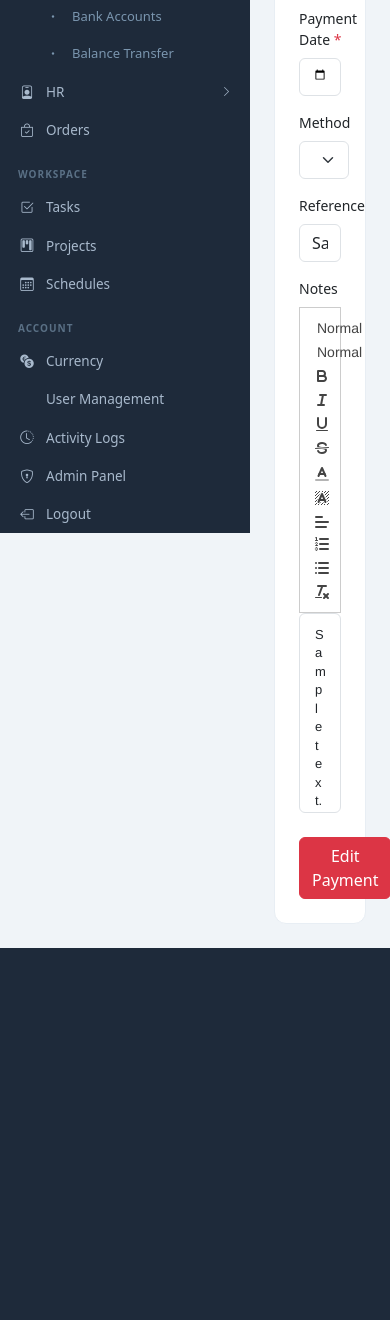
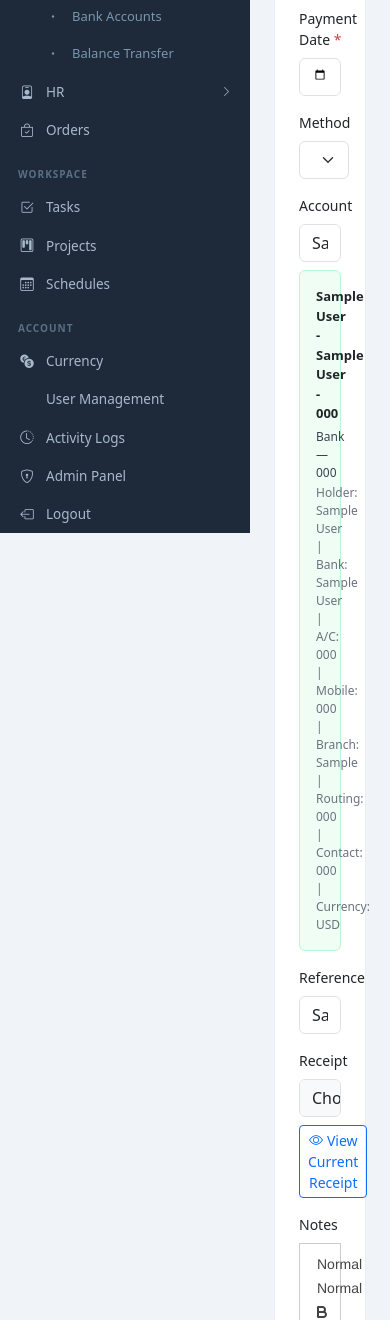
Before and after one commit to Ahad-Muhib/danpite_crm, a Django app: page /accounts/payments/1/edit/ in a window 390 px wide; the page is wider, and only the part inside the window is pictured. Shown: the part 470-1790 px from the top of that part. Before the commit the page ends 1418 px from the top of that part, so only its background shows below. Run offline with Django 5.2, Linux system fonts and the light colour scheme; a user stored in the database is signed in; data comes from the database, SQL or seed files in the repository; tables that the repository leaves empty hold one stand-in row (values such as "Sample post"); grey boxes marked "Sample" are stand-in pictures; some libraries are stand-ins or nearby versions.

Commit message:
maybe done?2

```diff
--- a/accounts/forms.py
+++ b/accounts/forms.py
@@ -41,7 +41,7 @@ class InvoiceForm(forms.ModelForm):
             max_digits=12, decimal_places=2, required=False, initial=0,
             widget=forms.NumberInput(attrs={
                 'class': 'form-control', 'id': 'id_amount_paid',
-                'min': '0', 'step': '0.01', 'style': 'text-align:right',
+                'min': '0', 'step': '0.01',
             }),
             label='Amount Paid',
         )
@@ -105,15 +105,16 @@ class PaymentForm(forms.ModelForm):
 
     class Meta:
         model = Payment
-        fields = ['invoice', 'account', 'amount', 'payment_date', 'method', 'reference', 'notes']
+        fields = ['invoice', 'account', 'amount', 'payment_date', 'method', 'reference', 'notes', 'receipt']
         widgets = {
             'invoice': forms.HiddenInput(attrs={'id': 'id_invoice'}),
             'account': forms.HiddenInput(attrs={'id': 'id_account'}),
-            'amount': forms.NumberInput(attrs={'class': 'form-control', 'min': '0', 'step': '0.01', 'style': 'text-align:right'}),
+            'amount': forms.NumberInput(attrs={'class': 'form-control', 'min': '0', 'step': '0.01'}),
             'payment_date': forms.DateInput(attrs={'class': 'form-control', 'type': 'date'}),
             'method': forms.Select(attrs={'class': 'form-select', 'id': 'id_method'}),
             'reference': forms.TextInput(attrs={'class': 'form-control', 'placeholder': 'Transaction ID / Ref'}),
             'notes': forms.HiddenInput(attrs={'id': 'id_notes'}),
+            'receipt': forms.FileInput(attrs={'class': 'form-control'}),
         }
 
     def __init__(self, *args, **kwargs):
@@ -122,6 +123,23 @@ class PaymentForm(forms.ModelForm):
         if instance and instance.client:
             self.fields['client_name'].initial = instance.client.name
         self.fields['payment_date'].initial = date.today()
+        cats = AccountCategory.objects.filter(is_active=True).values_list('name', flat=True)
+        method_choices = [('', '-- Select Method --')] + [(c.lower(), c) for c in cats]
+        self.fields['method'] = forms.CharField(
+            widget=forms.Select(choices=method_choices, attrs={'class': 'form-select', 'id': 'id_method'}),
+            required=False,
+        )
+        if instance and instance.method:
+            existing = instance.method.lower()
+            if existing not in [c[0] for c in method_choices]:
+                method_choices.append((existing, instance.method))
+                self.fields['method'].widget.choices = method_choices
+            self.fields['method'].initial = existing
+
+    def _get_validation_exclusions(self):
+        exclude = super()._get_validation_exclusions()
+        exclude.add('method')
+        return exclude
 
 
 class ExpenseForm(forms.ModelForm):
@@ -131,7 +149,7 @@ class ExpenseForm(forms.ModelForm):
         widgets = {
             'title': forms.TextInput(attrs={'class': 'form-control', 'placeholder': 'Expense title...'}),
             'category': forms.Select(attrs={'class': 'form-select'}),
-            'amount': forms.NumberInput(attrs={'class': 'form-control', 'min': '0', 'step': '0.01', 'style': 'text-align:right'}),
+            'amount': forms.NumberInput(attrs={'class': 'form-control', 'min': '0', 'step': '0.01'}),
             'expense_date': forms.DateInput(attrs={'class': 'form-control', 'type': 'date'}),
             'bank_account': forms.HiddenInput(attrs={'id': 'id_bank_account'}),
             'description': forms.HiddenInput(attrs={'id': 'id_description'}),
@@ -212,7 +230,7 @@ class TransferForm(forms.ModelForm):
         widgets = {
             'from_account': forms.HiddenInput(attrs={'id': 'id_from_account'}),
             'to_account': forms.HiddenInput(attrs={'id': 'id_to_account'}),
-            'amount': forms.NumberInput(attrs={'class': 'form-control', 'min': '0', 'step': '0.01', 'style': 'text-align:right'}),
+            'amount': forms.NumberInput(attrs={'class': 'form-control', 'min': '0', 'step': '0.01'}),
             'transfer_date': forms.DateInput(attrs={'class': 'form-control', 'type': 'date'}),
             'reference': forms.TextInput(attrs={'class': 'form-control', 'placeholder': 'Transaction ID / Ref'}),
             'description': forms.Textarea(attrs={'class': 'form-control', 'rows': 3, 'placeholder': 'Optional notes...'}),
--- a/accounts/models.py
+++ b/accounts/models.py
@@ -213,6 +213,7 @@ class Payment(models.Model):
     method = models.CharField(max_length=20, choices=METHOD, default='cash')
     reference = models.CharField(max_length=100, blank=True)
     notes = models.TextField(blank=True)
+    receipt = models.FileField(upload_to='receipts/', null=True, blank=True)
     created_by = models.ForeignKey(User, null=True, blank=True, on_delete=models.SET_NULL, related_name='+')
     created_at = models.DateTimeField(auto_now_add=True)
     updated_by = models.ForeignKey(User, null=True, blank=True, on_delete=models.SET_NULL, related_name='+')
--- a/accounts/views.py
+++ b/accounts/views.py
@@ -416,7 +416,7 @@ def payment_create(request):
             pass
     if client_name and not request.method == 'POST':
         initial['client_name'] = client_name
-    form = PaymentForm(request.POST or None, initial=initial or None)
+    form = PaymentForm(request.POST or None, request.FILES or None, initial=initial or None)
     accounts = BankAccount.objects.filter(is_active=True).order_by('account_category__account_type', 'account_name')
     invoices = Invoice.objects.all().order_by('-created_at')[:100]
     clients = Client.objects.all().order_by('name')
@@ -448,7 +448,7 @@ def payment_detail(request, pk):
 @login_required
 def payment_edit(request, pk):
     obj = get_object_or_404(Payment, pk=pk)
-    form = PaymentForm(request.POST or None, instance=obj)
+    form = PaymentForm(request.POST or None, request.FILES or None, instance=obj)
     if form.is_valid():
         obj = form.save(commit=False)
         obj.updated_by = request.user
--- a/templates/accounts/bank_account_detail.html
+++ b/templates/accounts/bank_account_detail.html
@@ -161,7 +161,7 @@
       <tbody>
         {% for p in account.payments.all %}
         <tr>
-          <td>{{ p.payment_date }}</td>
+          <td style="white-space:nowrap;">{{ p.created_at|date:"d M Y H:i" }}</td>
           <td><span class="badge bg-success">Payment</span></td>
           <td>{{ p.reference|default:"" }} {% if p.invoice %}({{ p.invoice.code }}){% endif %}</td>
           <td class="fw-medium text-success">+{{ p.amount }}</td>
@@ -169,7 +169,7 @@
         {% endfor %}
         {% for e in account.expenses.all %}
         <tr>
-          <td>{{ e.expense_date }}</td>
+          <td style="white-space:nowrap;">{{ e.created_at|date:"d M Y H:i" }}</td>
           <td><span class="badge bg-danger">Expense</span></td>
           <td>{{ e.title }}</td>
           <td class="fw-medium text-danger">-{{ e.amount }}</td>
--- a/templates/accounts/payment_detail.html
+++ b/templates/accounts/payment_detail.html
@@ -41,6 +41,10 @@
         <label class="form-label fw-medium text-muted">Reference</label>
         <div>{{ payment.reference|default:"—" }}</div>
       </div>
+      <div class="col-md-6">
+        <label class="form-label fw-medium text-muted">Receipt</label>
+        <div>{% if payment.receipt %}<a href="{{ payment.receipt.url }}" target="_blank" class="btn btn-sm btn-outline-primary"><i class="bi bi-eye me-1"></i>View Receipt</a>{% else %}—{% endif %}</div>
+      </div>
       <div class="col-12">
         <label class="form-label fw-medium text-muted">Notes</label>
         <div>{{ payment.notes|default:"—" }}</div>
--- a/templates/accounts/payment_form.html
+++ b/templates/accounts/payment_form.html
@@ -15,7 +15,20 @@
 <div class="crm-card">
   <div class="crm-card-header"><span class="crm-card-title">Payment Details</span></div>
   <div class="p-4">
-    <form method="post" id="payment-form">
+    {% if form.errors %}
+    <div class="alert alert-danger alert-dismissible fade show" role="alert">
+      <strong><i class="bi bi-exclamation-triangle me-1"></i>Please fix the following:</strong>
+      <ul class="mb-0 mt-1">
+        {% for field, errors in form.errors.items %}
+        {% for error in errors %}
+        <li>{% if field != '__all__' %}<strong>{{ field|title }}:</strong> {% endif %}{{ error }}</li>
+        {% endfor %}
+        {% endfor %}
+      </ul>
+      <button type="button" class="btn-close" data-bs-dismiss="alert"></button>
+    </div>
+    {% endif %}
+    <form method="post" id="payment-form" enctype="multipart/form-data">
       {% csrf_token %}
       <div class="row g-3">
         <!-- Invoice -->
@@ -51,13 +64,21 @@
           <input type="text" id="account-search" class="form-control" placeholder="Type account name or number..." autocomplete="off" value="{% if form.instance.account %}{{ form.instance.account.display_name }}{% endif %}">
           {{ form.account }}
           <div id="acct-dropdown" class="acct-dropdown" style="display:none;"></div>
-          <div id="account-info" class="mt-2 p-2 rounded" style="background:#f0fdf4;border:1px solid #bbf7d0;display:none;">
+          <div id="account-info" class="mt-2 p-3 rounded" style="background:#f0fdf4;border:1px solid #bbf7d0;display:none;">
             <div style="font-size:13px;font-weight:600;" id="acct-info-name"></div>
-            <div style="font-size:12px;color:#6b7280;" id="acct-info-detail"></div>
+            <div style="font-size:12px;color:#374151;margin-top:4px;" id="acct-info-detail"></div>
+            <div style="font-size:12px;color:#6b7280;margin-top:2px;" id="acct-info-extra"></div>
           </div>
         </div>
         <!-- Reference -->
         <div class="col-md-6"><label class="form-label fw-medium">Reference</label>{{ form.reference }}</div>
+        <!-- Receipt -->
+        <div class="col-md-6"><label class="form-label fw-medium">Receipt</label>
+          {{ form.receipt }}
+          {% if form.instance.pk and form.instance.receipt %}
+          <div class="mt-2"><a href="{{ form.instance.receipt.url }}" target="_blank" class="btn btn-sm btn-outline-primary"><i class="bi bi-eye me-1"></i>View Current Receipt</a></div>
+          {% endif %}
+        </div>
         <!-- Notes (Quill) -->
         <div class="col-12"><label class="form-label fw-medium">Notes</label><div id="quill-editor" style="height:200px;background:#fff;border:1px solid #dee2e6;border-radius:6px;"></div>{{ form.notes }}</div>
       </div>
@@ -73,7 +94,7 @@
 const accounts = [
   {% for a in accounts %}
   {% with cat=a.account_category %}
-  {pk: {{ a.pk }}, display: "{{ a.display_name|escapejs }}", category: "{{ cat.name|escapejs }}", method: "{{ cat.name|lower|escapejs }}", number: "{% firstof a.account_number a.mobile_number ''|escapejs %}", category_type: "{{ cat.account_type|escapejs }}"},
+  {pk: {{ a.pk }}, display: "{{ a.display_name|escapejs }}", category: "{{ cat.name|escapejs }}", method: "{{ cat.name|lower|escapejs }}", number: "{% firstof a.account_number a.mobile_number ''|escapejs %}", category_type: "{{ cat.account_type|escapejs }}", holder: "{{ a.holder_name|escapejs }}", bank: "{{ a.bank_name|escapejs }}", acct_num: "{{ a.account_number|escapejs }}", mobile: "{{ a.mobile_number|escapejs }}", branch: "{{ a.branch|escapejs }}", routing: "{{ a.routing_number|escapejs }}", contact: "{{ a.contact_number|escapejs }}", currency: "{{ a.currency|escapejs }}"},
   {% endwith %}
   {% endfor %}
 ];
@@ -128,6 +149,7 @@ function selectInvoice(inv) {
   invClient.textContent = inv.client;
   invAmount.textContent = 'Total: ৳' + inv.total + ' | Due: ৳' + inv.due;
   invInfo.style.display = 'block';
+  clientInput.value = inv.client;
 }
 
 invSearch.addEventListener('input', function() {
@@ -190,7 +212,7 @@ const acctInfoDetail = document.getElementById('acct-info-detail');
 var selectedAcctPk = acctPk.value || '';
 
 function methodNeedsAccount(method) {
-  return ['bank_transfer', 'bkash', 'nagad', 'rocket', 'upay', 'cash'].includes(method);
+  return method && accounts.some(function(a) { return a.method === method; });
 }
 
 function filterAccountsByMethod(method, query) {
@@ -219,8 +241,19 @@ function selectAccount(a) {
   acctPk.value = a.pk;
   acctSearch.value = a.display;
   acctDropdown.style.display = 'none';
+  methodSelect.value = a.method;
   acctInfoName.textContent = a.display;
   acctInfoDetail.textContent = a.category + ' — ' + a.number;
+  var extra = '';
+  if (a.holder) extra += 'Holder: ' + a.holder;
+  if (a.bank) extra += (extra ? ' | ' : '') + 'Bank: ' + a.bank;
+  if (a.acct_num) extra += (extra ? ' | ' : '') + 'A/C: ' + a.acct_num;
+  if (a.mobile) extra += (extra ? ' | ' : '') + 'Mobile: ' + a.mobile;
+  if (a.branch) extra += (extra ? ' | ' : '') + 'Branch: ' + a.branch;
+  if (a.routing) extra += (extra ? ' | ' : '') + 'Routing: ' + a.routing;
+  if (a.contact) extra += (extra ? ' | ' : '') + 'Contact: ' + a.contact;
+  if (a.currency) extra += (extra ? ' | ' : '') + 'Currency: ' + a.currency;
+  document.getElementById('acct-info-extra').textContent = extra;
   acctInfoBox.style.display = 'block';
 }
 
@@ -267,6 +300,23 @@ acctSearch.addEventListener('focus', function() {
 {% if form.instance.account %}
 (function() {
   var a = accounts.find(function(x) { return x.pk == {{ form.instance.account.pk|default:0 }}; });
+  if (a) {
+    methodSelect.value = a.method;
+    toggleAccountSection();
+    selectAccount(a);
+  }
+})();
+{% elif form.is_bound and form.data.invoice %}
+(function() {
+  var invPkVal = parseInt('{{ form.data.invoice|escapejs }}');
+  var inv = invoicesData.find(function(x) { return x.pk === invPkVal; });
+  if (inv) selectInvoice(inv);
+})();
+{% endif %}
+{% if form.is_bound and form.data.account %}
+(function() {
+  var acctPkVal = parseInt('{{ form.data.account|escapejs }}');
+  var a = accounts.find(function(x) { return x.pk === acctPkVal; });
   if (a) {
     methodSelect.value = a.method;
     toggleAccountSection();
--- a/templates/accounts/payments.html
+++ b/templates/accounts/payments.html
@@ -50,7 +50,7 @@
           <th>Invoice</th>
           <th><a href="?sort=amount&dir={% if sort == 'amount' and dir == 'asc' %}desc{% else %}asc{% endif %}{% if q %}&q={{ q }}{% endif %}{% if method %}&method={{ method }}{% endif %}" class="text-decoration-none text-inherit">Amount {% if sort == 'amount' %}<i class="bi bi-arrow-{% if dir == 'asc' %}up{% else %}down{% endif %}"></i>{% endif %}</a></th>
           <th><a href="?sort=date&dir={% if sort == 'date' and dir == 'asc' %}desc{% else %}asc{% endif %}{% if q %}&q={{ q }}{% endif %}{% if method %}&method={{ method }}{% endif %}" class="text-decoration-none text-inherit">Date {% if sort == 'date' %}<i class="bi bi-arrow-{% if dir == 'asc' %}up{% else %}down{% endif %}"></i>{% endif %}</a></th>
-          <th>Method</th><th>Bank Account</th><th>Reference</th><th>Actions</th>
+          <th>Method</th><th>Bank Account</th><th>Reference</th><th>Receipt</th><th>Actions</th>
         </tr>
       </thead>
       <tbody>
@@ -65,13 +65,14 @@
           <td>{{ p.get_method_display }}</td>
           <td>{% if p.account %}{{ p.account.display_name }}{% else %}—{% endif %}</td>
           <td class="text-muted">{{ p.reference|default:"—" }}</td>
+          <td>{% if p.receipt %}<a href="{{ p.receipt.url }}" target="_blank" class="btn btn-sm btn-outline-primary btn-sm-action" title="View Receipt"><i class="bi bi-file-earmark"></i></a>{% else %}—{% endif %}</td>
           <td>
             <a href="{% url 'payment_detail' p.pk %}" class="btn btn-sm btn-outline-secondary btn-sm-action" title="View"><i class="bi bi-eye"></i></a>
             <a href="{% url 'payment_edit' p.pk %}" class="btn btn-sm btn-outline-secondary btn-sm-action" title="Edit"><i class="bi bi-pencil"></i></a>
           </td>
         </tr>
         {% empty %}
-        <tr><td colspan="{% if request.user.is_superuser %}11{% else %}10{% endif %}" class="text-center text-muted py-5">No payments recorded.</td></tr>
+        <tr><td colspan="{% if request.user.is_superuser %}12{% else %}11{% endif %}" class="text-center text-muted py-5">No payments recorded.</td></tr>
         {% endfor %}
       </tbody>
     </table>
```
Also changed, not shown: accounts/migrations/0017_payment_receipt.py (added), media/receipts/admlpymttdla_WoxrqfU.jpg (added), media/receipts/admlpymttdla_WoxrqfU_iilnfvq.jpg (added).
